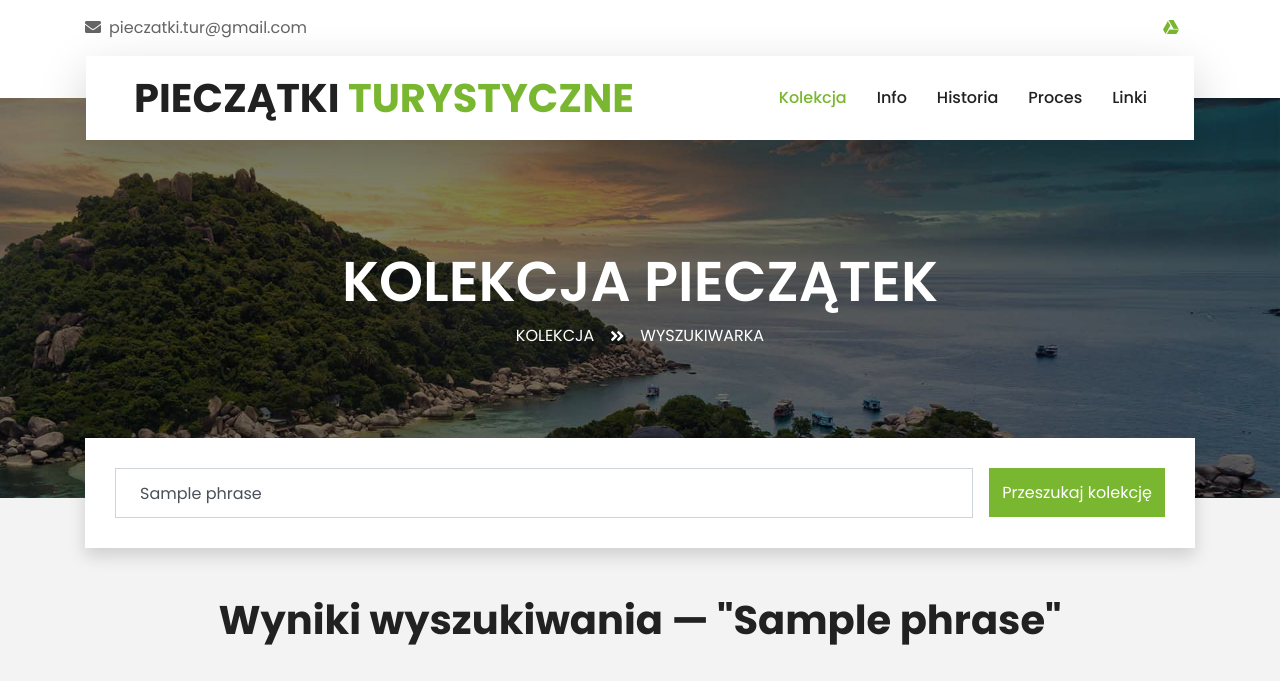
After one commit to fracz/pieczatki, a PHP site: template templates/search.php in a window 1280 px wide. The commit adds this page. Shown: the top 681 px of the page. Run offline with PHP 8.4, Linux system fonts and the light colour scheme; the template is opened without the code that fills it: most values are stand-ins (such as "Sample title", 1, 10 or a date in 2020); some libraries are stand-ins or nearby versions.

Commit message:
Search working

```diff
--- a/templates/gallery.php
+++ b/templates/gallery.php
@@ -40,7 +40,7 @@
             <?php foreach ($stamps['images'] as $filename):
                 $fullFilename = $subdir . '/' . $filename;
                 ?>
-                <div class="col-lg-4 col-md-6 mb-4">
+                <div class="col-lg-4 col-md-6 mb-4" id="<?= basename($fullFilename) ?>">
                     <div class="package-item bg-white mb-2">
                         <img class="img-fluid" src="/media/<?= $fullFilename ?>" alt="">
                         <?php $desc = $descriptions[$fullFilename] ?? [];
@@ -100,9 +100,10 @@
 
                                     <?php if ($desc['gccode'] ?? ''): ?>
                                         <div>
+                                            <i class="fa fa-box-open text-primary mr-2 fa-fw"></i>
                                             <a href="https://coord.info/<?= $desc['gccode'] ?>" target="_blank"
                                                class="text-monospace">
-                                                <i class="fa fa-box-open text-primary mr-2 fa-fw"></i> <?= $desc['gccode'] ?>
+                                                <?= $desc['gccode'] ?>
                                             </a>
                                         </div>
                                     <?php endif; ?>
--- a/templates/home.php
+++ b/templates/home.php
@@ -28,9 +28,9 @@ $subdirHash = ($subdir ? '/' . $subdir : '');
 <div class="container-fluid booking mt-5">
     <div class="container">
         <div class="bg-light shadow" style="padding: 30px;">
-            <div class="d-flex">
+            <form class="d-flex" method="get" action="/szukaj">
                 <div class="flex-grow-1 pr-3">
-                    <input type="text" class="form-control p-4" placeholder="Szukana fraza"/>
+                    <input type="text" class="form-control p-4" placeholder="Szukana fraza" name="q"/>
                 </div>
                 <div>
                     <button class="btn btn-primary btn-block" type="submit" style="height: 49px;">
@@ -38,7 +38,7 @@ $subdirHash = ($subdir ? '/' . $subdir : '');
                         <span class="d-none d-sm-inline">kolekcję</span>
                     </button>
                 </div>
-            </div>
+            </form>
         </div>
     </div>
 </div>
--- /dev/null
+++ b/templates/search.php
@@ -0,0 +1,97 @@
+<div class="container-fluid page-header">
+    <div class="container">
+        <div class="d-flex flex-column align-items-center justify-content-center" style="min-height: 400px">
+            <h3 class="display-4 text-white text-uppercase">KOLEKCJA PIECZĄTEK</h3>
+            <div class="d-inline-flex flex-wrap text-white">
+                <p class="m-0 text-uppercase"><a class="text-white" href="/">Kolekcja</a></p>
+                <i class="fa fa-angle-double-right pt-1 px-3"></i>
+                <p class="m-0 text-uppercase">Wyszukiwarka</p>
+            </div>
+        </div>
+    </div>
+</div>
+
+<!-- Booking Start -->
+<div class="container-fluid booking mt-5">
+    <div class="container">
+        <div class="bg-light shadow" style="padding: 30px;">
+            <form class="d-flex" method="get" action="/szukaj">
+                <div class="flex-grow-1 pr-3">
+                    <input type="text" class="form-control p-4" placeholder="Szukana fraza" name="q"
+                           value="<?= htmlentities($phrase) ?>"/>
+                </div>
+                <div>
+                    <button class="btn btn-primary btn-block" type="submit" style="height: 49px;">
+                        Przeszukaj
+                        <span class="d-none d-sm-inline">kolekcję</span>
+                    </button>
+                </div>
+            </form>
+        </div>
+    </div>
+</div>
+<!-- Booking End -->
+
+<?php if ($phrase): ?>
+    <!-- Packages Start -->
+    <div class="container-fluid py-5">
+        <div class="container pb-3">
+            <div class="text-center mb-3 pb-3">
+                <!--            <h6 class="text-primary text-uppercase" style="letter-spacing: 5px;">Packages</h6>-->
+                <h1>Wyniki wyszukiwania &mdash; "<?= htmlspecialchars($phrase) ?>"</h1>
+            </div>
+            <?php if ($hits): ?>
+                <div class="row">
+                    <?php foreach ($hits as $filepath => $desc):
+                        ?>
+                        <div class="col-lg-4 col-md-6 mb-4">
+                            <div class="package-item bg-white mb-2">
+                                <img class="img-fluid" src="/media/<?= $filepath ?>" alt="">
+                                <div class="p-4">
+                                    <div class="mb-3">
+                                        <?php if ($desc['location'] ?? ''): ?>
+                                            <div>
+                                                <i class="fa fa-map-marker-alt text-primary mr-2 fa-fw"></i> <?= $desc['location'] ?>
+                                            </div>
+                                        <?php endif; ?>
+                                        <?php if ($desc['years'] ?? ''): ?>
+                                            <div>
+                                                <i class="fa fa-calendar-alt text-primary mr-2 fa-fw"></i> <?= $desc['years'] ?>
+                                            </div>
+                                        <?php endif; ?>
+                                        <?php if ($desc['dimensions'] ?? ''): ?>
+                                            <div>
+                                                <i class="fa fa-ruler text-primary mr-2 fa-fw"></i> <?= $desc['dimensions'] ?>
+                                            </div>
+                                        <?php endif; ?>
+
+                                        <?php if ($desc['gccode'] ?? ''): ?>
+                                            <div>
+                                                <i class="fa fa-box-open text-primary mr-2 fa-fw"></i>
+                                                <a href="https://coord.info/<?= $desc['gccode'] ?>" target="_blank"
+                                                   class="text-monospace">
+                                                    <?= $desc['gccode'] ?>
+                                                </a>
+                                            </div>
+                                        <?php endif; ?>
+                                    </div>
+                                    <p class="h5" href=""><?= $desc['description'] ?? '' ?></p>
+                                    <div class="border-top mt-4 pt-4">
+                                        <h6 class="m-0">
+                                            <i class="fa fa-link text-primary mr-2"></i>
+                                            <a href="/pieczatki/<?= dirname($filepath) ?>#<?= basename($filepath) ?>">
+                                                <?= dirname($filepath) ?>
+                                            </a>
+                                        </h6>
+                                    </div>
+                                </div>
+                            </div>
+                        </div>
+                    <?php endforeach; ?>
+                </div>
+            <?php else: ?>
+                <div class="alert alert-info text-center">Nie ma jeszcze takiej pieczątki.</div>
+            <?php endif; ?>
+        </div>
+    </div>
+<?php endif; ?>
```
Also changed, not shown: html/index.php (+16 -0 lines).
